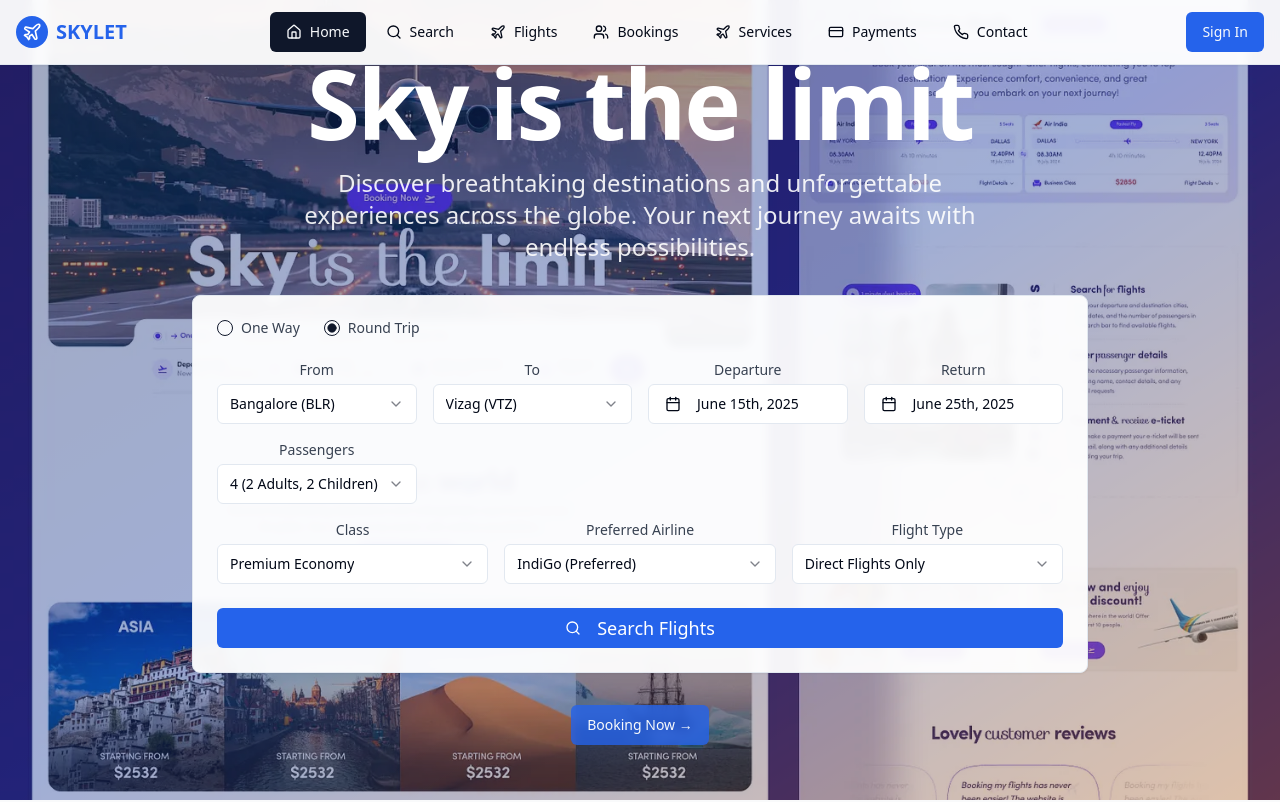
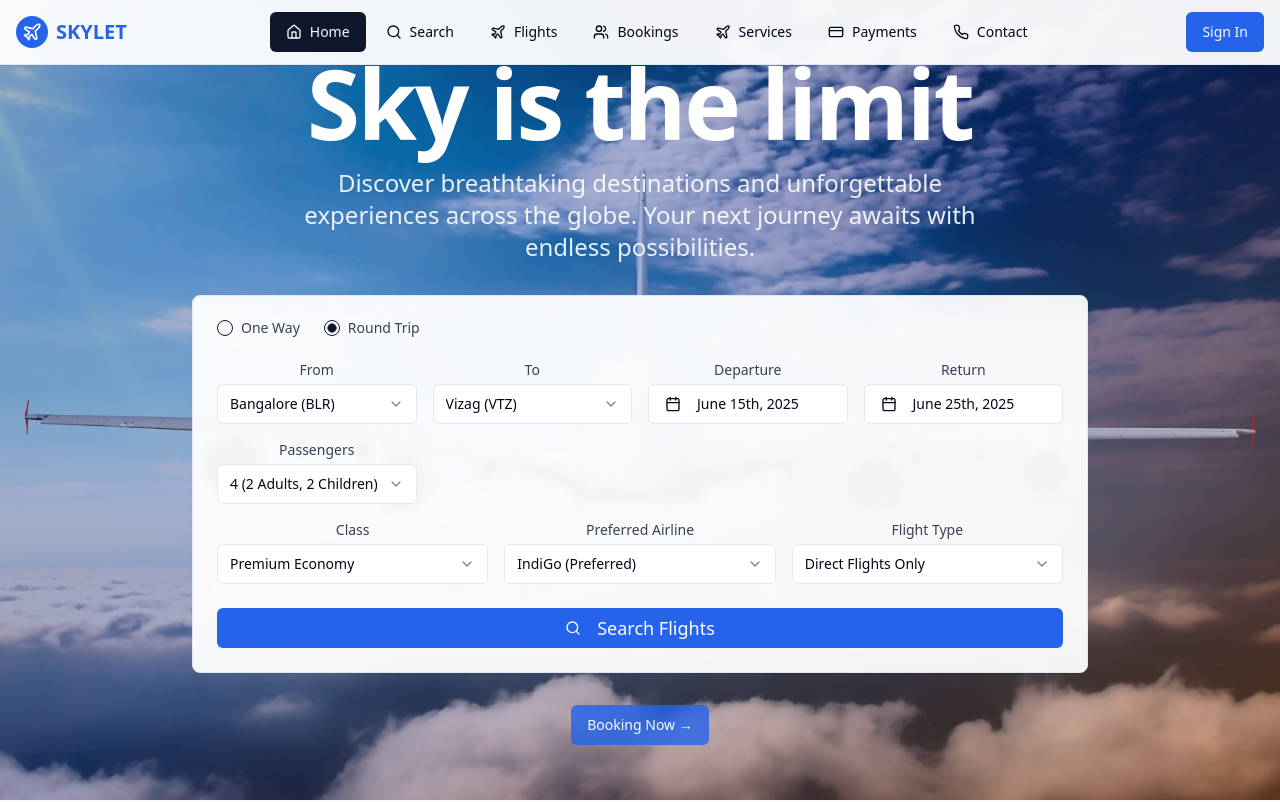
Before and after one commit to HARSHITHADEEPTHIMAHANTI/jetset-booking-buddy, a React (Vite) app: page / in a window 1280 px wide. Shown: the top 802 px of the page. Built offline with nearby package versions, Linux system fonts and the light colour scheme.

Commit message:
Set home page background
Use the provided image as the background for the home page.

```diff
--- a/src/pages/Index.tsx
+++ b/src/pages/Index.tsx
@@ -143,7 +143,7 @@ const Index = () => {
               <div
                 className="absolute inset-0 bg-cover bg-center opacity-60"
                 style={{
-                  backgroundImage: `url('/lovable-uploads/fc51d60a-163b-4ed0-b07e-17b00745841e.png')`
+                  backgroundImage: `url('/lovable-uploads/08b6ac24-e3cf-41f8-984b-905e314a1fbf.png')`
                 }}
               ></div>
 
```
Also changed, not shown: public/lovable-uploads/08b6ac24-e3cf-41f8-984b-905e314a1fbf.png (added).
